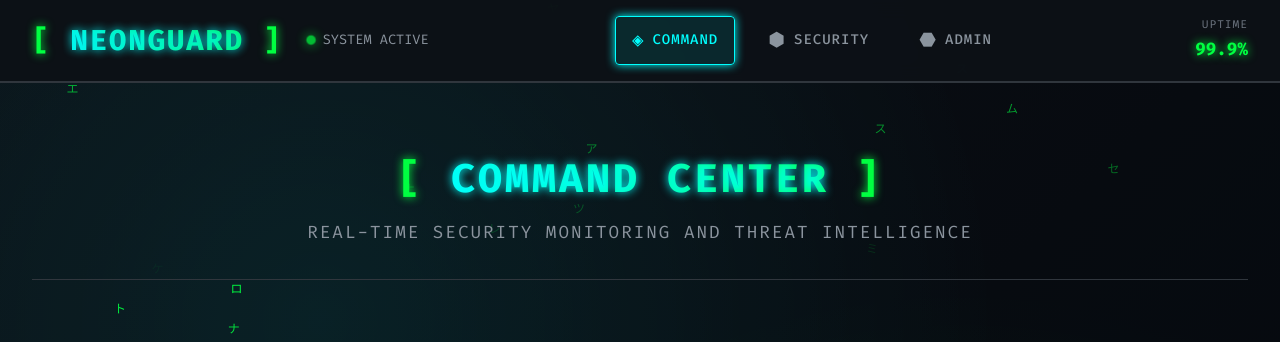
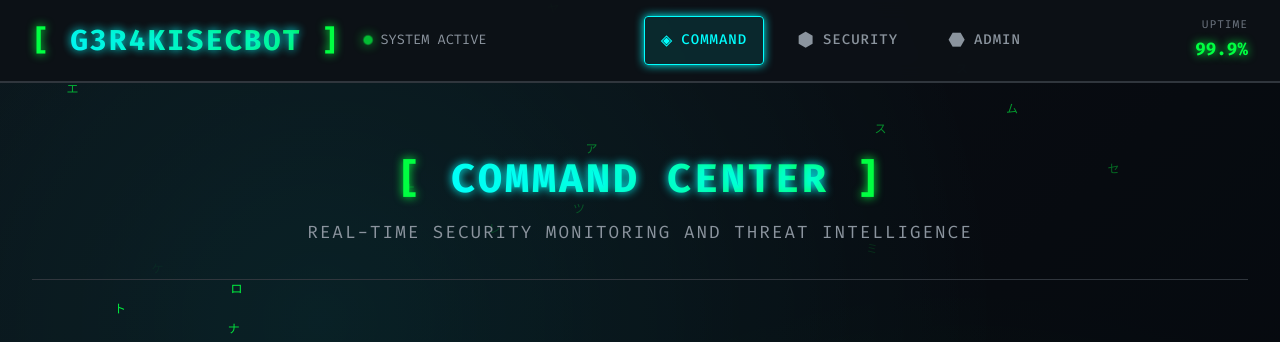
Before and after one commit to RafalW3bCraft/G3r4kiSecBot, a Flask app: page / in a window 1280 px wide. Shown: the top 342 px of the page. Run offline with Flask 3, Linux system fonts and the light colour scheme; data that the repository does not hold is empty.

Commit message:
Enhancement commit ... G3r4kiSecBot

```diff
--- a/bot_runner.py
+++ b/bot_runner.py
@@ -171,7 +171,7 @@ class G3r4kiSecBot:
         except Exception as e:
             logger.error(f"Database error: {e}")
 
-        start_msg = f"🛡️ Welcome to Advanced Security Bot!\n\n"
+        start_msg = f"🛡️ Welcome to G3r4kiSecBot!\n\n"
         start_msg += f"Hello {user.first_name or user.username}!\n\n"
         start_msg += "I'm your cybersecurity assistant. I can:\n\n"
         start_msg += "🔍 Scan URLs for threats\n"
@@ -193,7 +193,7 @@ class G3r4kiSecBot:
         print(f"🤖 BOT INTERACTION: /help command from user {user.id if user else 'unknown'}")
         logger.info(f"Bot /help command: User {user.id if user else 'unknown'}")
 
-        help_msg = "🛡️ Security Bot Commands\n\n"
+        help_msg = "🛡️ G3r4kiSecBot Commands\n\n"
         help_msg += "📋 **Basic Commands:**\n"
         help_msg += "/start - Start using the bot\n"
         help_msg += "/help - Show this help message\n"
--- a/payment_processor.py
+++ b/payment_processor.py
@@ -485,7 +485,7 @@ class PaymentProcessor:
                 'application_context': {
                     'return_url': return_url,
                     'cancel_url': cancel_url,
-                    'brand_name': 'Security Bot',
+                    'brand_name': 'G3r4kiSecBot',
                     'user_action': 'PAY_NOW'
                 }
             }
--- a/routes.py
+++ b/routes.py
@@ -673,7 +673,7 @@ def paypal_checkout(payment_id):
         success_url = f"{base_url}/webhook/paypal/{payment_id}/success"
         cancel_url = f"{base_url}/webhook/paypal/{payment_id}/cancel"
 
-        description = f"Security Bot Credits - {payment.quantity} scans"
+        description = f"G3r4kiSecBot Credits - {payment.quantity} scans"
 
         order_result = pp.create_paypal_payment(
             payment_id,
@@ -1378,7 +1378,7 @@ def health():
     """Simple health check endpoint"""
     return jsonify({
         'status': 'ok',
-        'service': 'Advanced Security Bot',
+        'service': 'G3r4kiSecBot',
         'timestamp': datetime.now(timezone.utc).isoformat(),
         'version': '1.0.0'
     })
--- a/templates/admin.html
+++ b/templates/admin.html
@@ -1,6 +1,6 @@
 {% extends "base.html" %}
 
-{% block title %}NeonGuard Admin Panel{% endblock %}
+{% block title %}G3r4kiSecBot Admin Panel{% endblock %}
 
 {% block content %}
 <div class="content-wrapper">
--- a/templates/base.html
+++ b/templates/base.html
@@ -3,7 +3,7 @@
 <head>
     <meta charset="UTF-8">
     <meta name="viewport" content="width=device-width, initial-scale=1.0">
-    <title>{% block title %}NeonGuard Security Dashboard{% endblock %}</title>
+    <title>{% block title %}G3r4kiSecBot Dashboard{% endblock %}</title>
 
     <!-- Cyber Theme Fonts -->
     <link href="https://fonts.googleapis.com/css2?family=Fira+Code:wght@300;400;500;600;700&display=swap" rel="stylesheet">
@@ -27,7 +27,7 @@
                 <div class="logo-section">
                     <h1 class="cyber-logo">
                         <span class="logo-bracket">[</span>
-                        <span class="logo-text">NEONGUARD</span>
+                        <span class="logo-text">G3R4KISECBOT</span>
                         <span class="logo-bracket">]</span>
                     </h1>
                     <div class="status-indicator">
--- a/templates/dashboard.html
+++ b/templates/dashboard.html
@@ -1,6 +1,6 @@
 {% extends "base.html" %}
 
-{% block title %}NeonGuard Command Center{% endblock %}
+{% block title %}G3r4kiSecBot Command Center{% endblock %}
 
 {% block styles %}
 <style>
--- a/templates/security.html
+++ b/templates/security.html
@@ -1,6 +1,6 @@
 {% extends "base.html" %}
 
-{% block title %}NeonGuard Security Monitor{% endblock %}
+{% block title %}G3r4kiSecBot Security Monitor{% endblock %}
 
 {% block styles %}
 <style>
```
